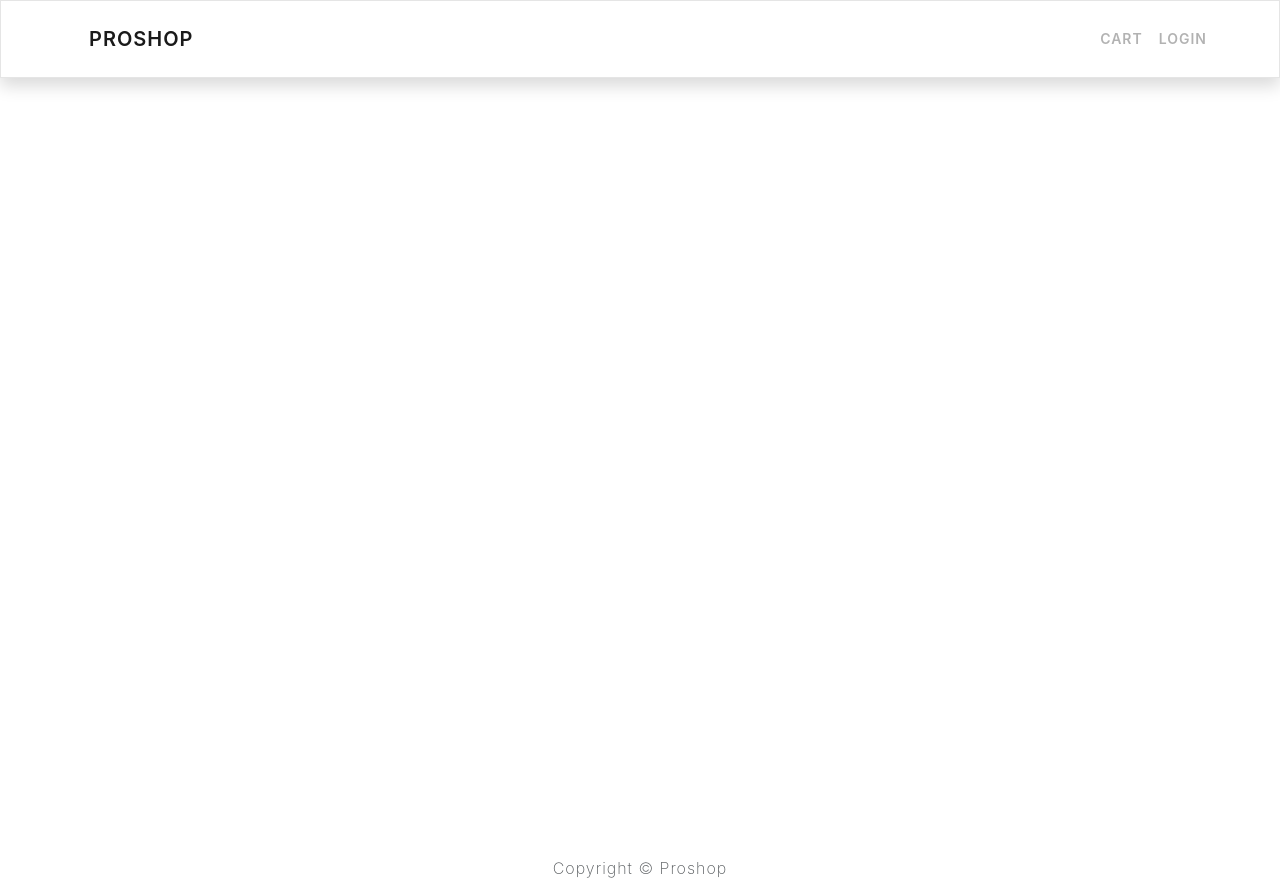
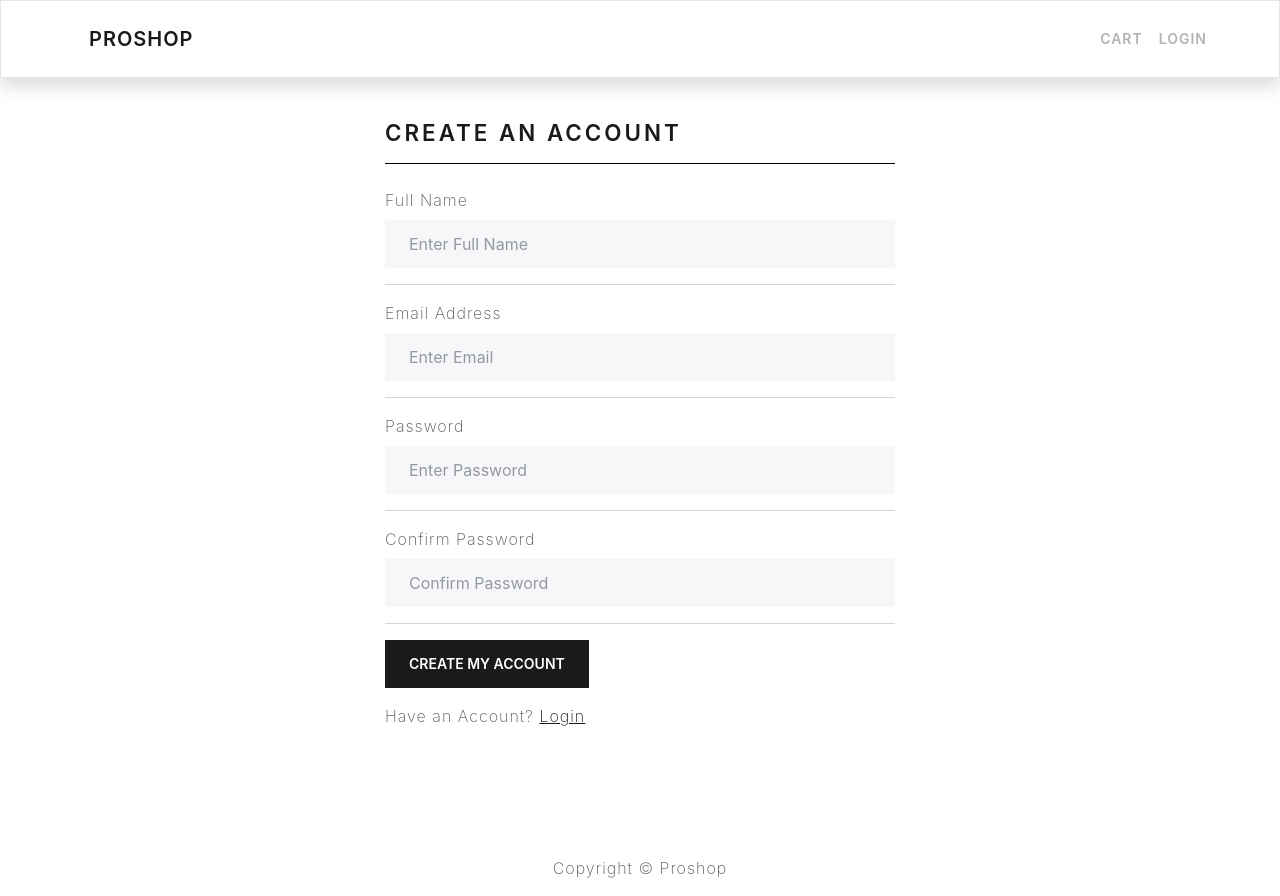
Before and after one commit to fdasabino/proshop-mern, a React (Create React App) app in the folder frontend/: page /register in a window 1280 px wide. Built offline with nearby package versions, Linux system fonts and the light colour scheme.

Commit message:
added register screen

```diff
--- a/frontend/src/App.js
+++ b/frontend/src/App.js
@@ -12,6 +12,7 @@
 import ProductScreen from "./screens/ProductScreen";
 import CartScreen from "./screens/CartScreen";
 import LoginScreen from "./screens/LoginScreen";
+import RegisterScreen from "./screens/RegisterScreen";
 
 const toast = Swal.mixin({
   toast: true,
@@ -35,6 +36,7 @@
               <Route path="" element={<CartScreen />} />
             </Route>
             <Route path="/login" element={<LoginScreen toast={toast} />} />
+            <Route path="/register" element={<RegisterScreen toast={toast} />} />
           </Routes>
         </Container>
       </main>
--- a/frontend/src/components/Header.jsx
+++ b/frontend/src/components/Header.jsx
@@ -11,8 +11,9 @@
 
   const logoutHandler = () => {
     dispatch(logout());
-    toast.fire("You have been logged out", "", "info");
+    toast.fire("You have been logged out...", "", "info");
   };
+
   return (
     <header className="fixed-top">
       <Navbar
--- /dev/null
+++ b/frontend/src/screens/RegisterScreen.jsx
@@ -0,0 +1,106 @@
+import React, { useState, useEffect } from "react";
+import { Link, useLocation, useNavigate } from "react-router-dom";
+import { Form, Button, Row, Col } from "react-bootstrap";
+import { useDispatch, useSelector } from "react-redux";
+import { register } from "../redux-actions/userActions";
+
+import Message from "../components/Message";
+import LoadingSpinner from "../components/LoadingSpinner";
+import FormContainer from "../components/FormContainer";
+
+const RegisterScreen = ({ toast }) => {
+  const [name, setName] = useState("");
+  const [email, setEmail] = useState("");
+  const [password, setPassword] = useState("");
+  const [confirmPassword, setConfirmPassword] = useState("");
+  const [message, setMessage] = useState("");
+
+  const location = useLocation();
+  const navigate = useNavigate();
+  const dispatch = useDispatch();
+
+  const redirect = location.search ? location.search.split("=")[1] : "/";
+
+  const userRegister = useSelector((state) => state.userRegister);
+  const { loading, error, userInfo } = userRegister;
+
+  useEffect(() => {
+    if (userInfo) {
+      navigate(redirect);
+    }
+  }, [navigate, userInfo, redirect]);
+
+  const submitHandler = (e) => {
+    e.preventDefault();
+    if (password !== confirmPassword) {
+      setMessage("Your passwords don't match! Try again...");
+    } else {
+      //Dispatch register
+      dispatch(register(name, email, password));
+    }
+  };
+  return (
+    <FormContainer>
+      <h1>Create an Account</h1>
+      {loading && <LoadingSpinner />}
+      {message && <Message variant="danger">{message}</Message>}
+      {error && <Message variant="danger">{error}</Message>}
+      <Form onSubmit={submitHandler}>
+        <Form.Group controlId="name">
+          <Form.Label>Full Name</Form.Label>
+          <Form.Control
+            type="name"
+            placeholder="Enter Full Name"
+            value={name}
+            onChange={(e) => setName(e.target.value)}
+          />
+        </Form.Group>
+        <hr />
+
+        <Form.Group controlId="email">
+          <Form.Label>Email Address</Form.Label>
+          <Form.Control
+            type="email"
+            placeholder="Enter Email"
+            value={email}
+            onChange={(e) => setEmail(e.target.value)}
+          />
+        </Form.Group>
+        <hr />
+
+        <Form.Group controlId="password">
+          <Form.Label>Password</Form.Label>
+          <Form.Control
+            type="password"
+            placeholder="Enter Password"
+            value={password}
+            onChange={(e) => setPassword(e.target.value)}
+          />
+        </Form.Group>
+        <hr />
+        <Form.Group controlId="confirm-password">
+          <Form.Label>Confirm Password</Form.Label>
+          <Form.Control
+            type="password"
+            placeholder="Confirm Password"
+            value={confirmPassword}
+            onChange={(e) => setConfirmPassword(e.target.value)}
+          />
+          <hr />
+        </Form.Group>
+
+        <Button type="submit" variant="primary">
+          Create my Account
+        </Button>
+      </Form>
+      <Row className="py-3">
+        <Col>
+          Have an Account?{" "}
+          <Link to={redirect ? `/login?redirect=${redirect}` : "/login"}>Login</Link>
+        </Col>
+      </Row>
+    </FormContainer>
+  );
+};
+
+export default RegisterScreen;
```
Also changed, not shown: 1 other file (tests, documents, lock files or other folders).
